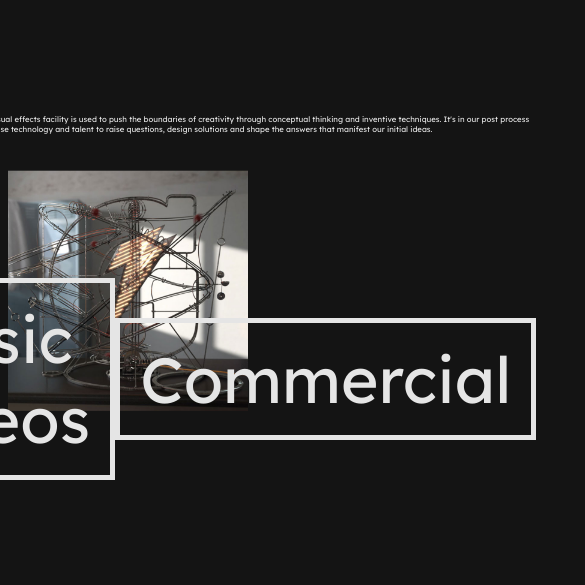
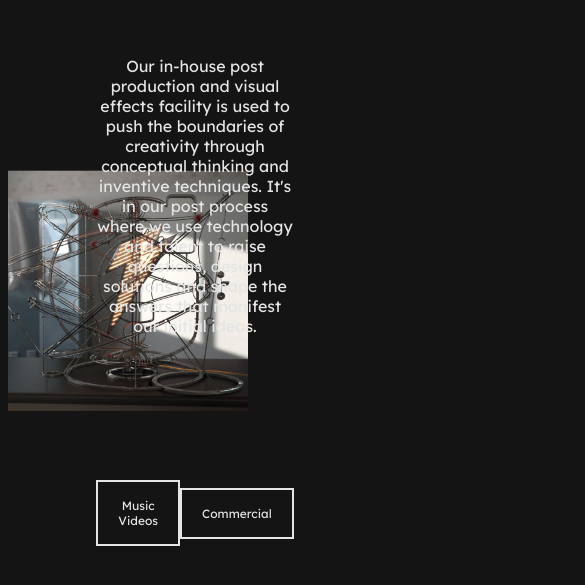
Before and after one commit to dbolesta/surround-react, a React (Create React App) app: page / in a window 390 px wide. Shown: the part 2677-3262 px from the top of the page, 585 px wide, since content can reach past the window. Built offline with nearby package versions, Linux system fonts and the light colour scheme.

Commit message:
mobile styling

```diff
--- a/src/components/About.js
+++ b/src/components/About.js
@@ -3,10 +3,16 @@ import styled from 'styled-components';
 const AboutTextContainer = styled.div`
     margin: 5rem;
     font-family: 'Lexend Deca', sans-serif;
-    font-size: 2vw;
+    font-size: 2rem;
     color: #e5e5e5;
     max-width: 1200px;
+    width: 100%;
     text-align: center;
+    padding: 2rem;
+
+    @media (max-width: 740px) {
+        font-size: 1rem;
+    }
 `;
 
 const StyledWorkSelectorContainer = styled.div`
@@ -27,6 +33,11 @@ const StyledWorkSelectorContainer = styled.div`
             background-color: #e5e5e5;
             color: #141414;
         }
+
+        @media (max-width: 740px) {
+            font-size: 0.75rem;
+            border: 2px solid #e5e5e5;
+        }
     }
 `;
 
--- a/src/index.css
+++ b/src/index.css
@@ -18,3 +18,7 @@ code {
 * {
   box-sizing: border-box;
 }
+
+.App {
+  overflow: hidden;
+}
```
